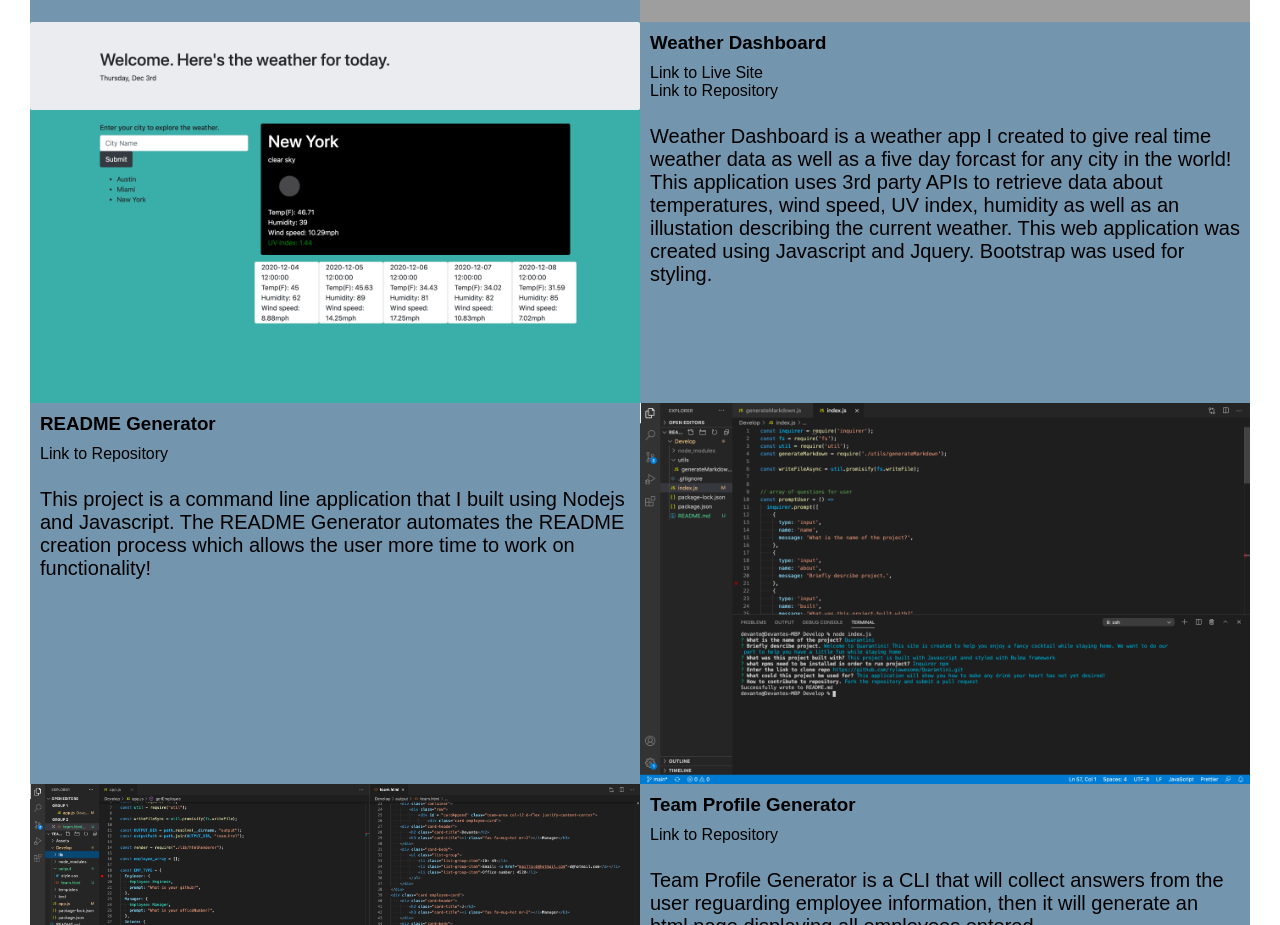
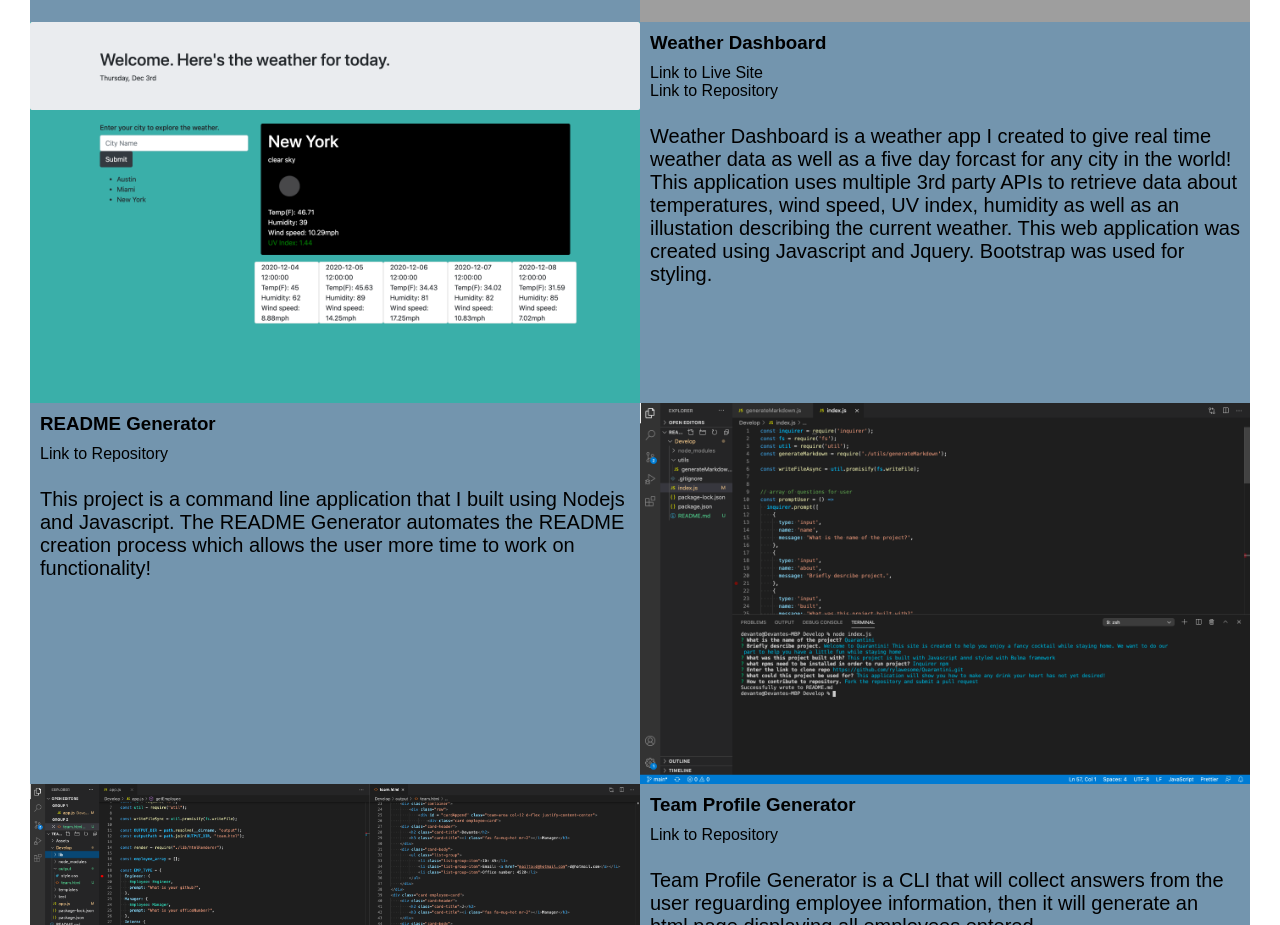
Before and after one commit to Devante05/Devante05.github.io, a plain HTML site: page index.html in a window 1280 px wide. Shown: the part 1120-2045 px from the top of the page. Drawn offline with nearby package versions, Linux system fonts and the light colour scheme; files that its build step writes are made by us from their sources; grey boxes are pictures that could not be loaded; a script that the page names is missing; files whose address does not match are found by name.

Commit message:
fix project summary

```diff
--- a/index.html
+++ b/index.html
@@ -122,7 +122,7 @@
                 <a class="proLink" href="https://github.com/Devante05/weatherDashboard">Link to Repository</a>
                 <p>
                   Weather Dashboard is a weather app I created to give real time weather data as well
-                  as a five day forcast for any city in the world! This application uses 3rd party APIs
+                  as a five day forcast for any city in the world! This application uses multiple 3rd party APIs
                   to retrieve data about temperatures, wind speed, UV index, humidity as well as an illustation
                   describing the current weather. This web application was created using Javascript and Jquery.
                   Bootstrap was used for styling.
```
